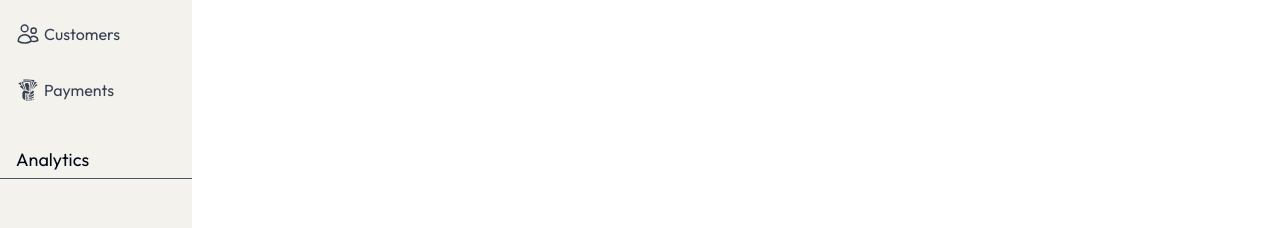
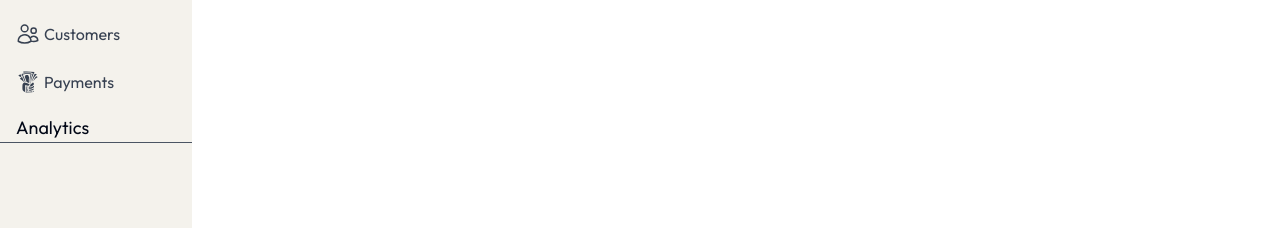
Before and after one commit to Ariel-joe/car-wash-react, a React (Vite) app in the folder client/: page / in a window 1280 px wide. Shown: the part 335-563 px from the top of the page. Built offline with nearby package versions, Linux system fonts and the light colour scheme; no server answers.

Commit message:
sidebar revamp

```diff
--- a/client/src/components/Sidebar.jsx
+++ b/client/src/components/Sidebar.jsx
@@ -79,7 +79,7 @@ const Sidebar = () => {
 
         {/* payments records */}
         <NavLink
-          className="flex text-gray-700 items-center text-[16px] py-3 px-4 hover:cursor-pointer"
+          className="flex text-gray-700 items-center text-[16px] py-1 px-4 hover:cursor-pointer"
           to="/Payments"
         >
           <GiTakeMyMoney size={24} className="mr-1" />
@@ -88,7 +88,7 @@ const Sidebar = () => {
       </div>
 
       <div>
-        <h2 className="pt-4 px-4 text-lg py-1">Analytics</h2>
+        <h2 className="px-4 text-lg">Analytics</h2>
         <hr className="border-1 border-gray-600" />
       </div>
     </div>
--- a/client/src/index.css
+++ b/client/src/index.css
@@ -11,6 +11,7 @@ a.active {
   background-color: black;
   color: #f4f2ec;
   padding: 10px 16px;
+  margin: 0;
 }
 
 @layer base {
```
